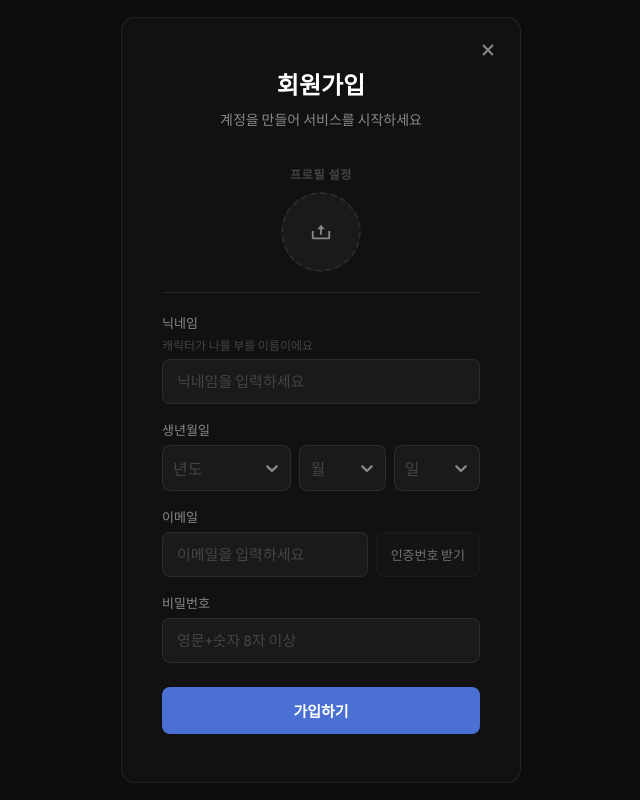
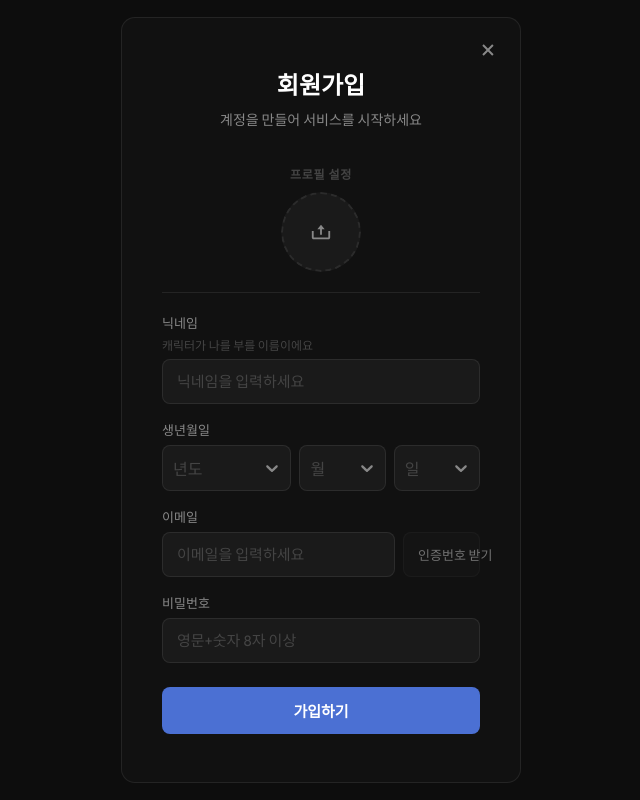
Before and after one commit to sele906/beluo-frontend, a React (Vite) app: page /join in a window 1280 px wide. Shown: the whole page, without its empty margins (319-959 px from the left). Built offline with nearby package versions, Linux system fonts and the light colour scheme; no server answers.

Commit message:
이메일 인증번호 너비 수정

```diff
--- a/src/components/common/EmailVerifyField.module.css
+++ b/src/components/common/EmailVerifyField.module.css
@@ -61,6 +61,7 @@
     transition: border-color 0.2s, background 0.2s;
     white-space: nowrap;
     flex-shrink: 0;
+    width: 77px;
 }
 
 .verifyBtn:hover:not(:disabled) {
```
